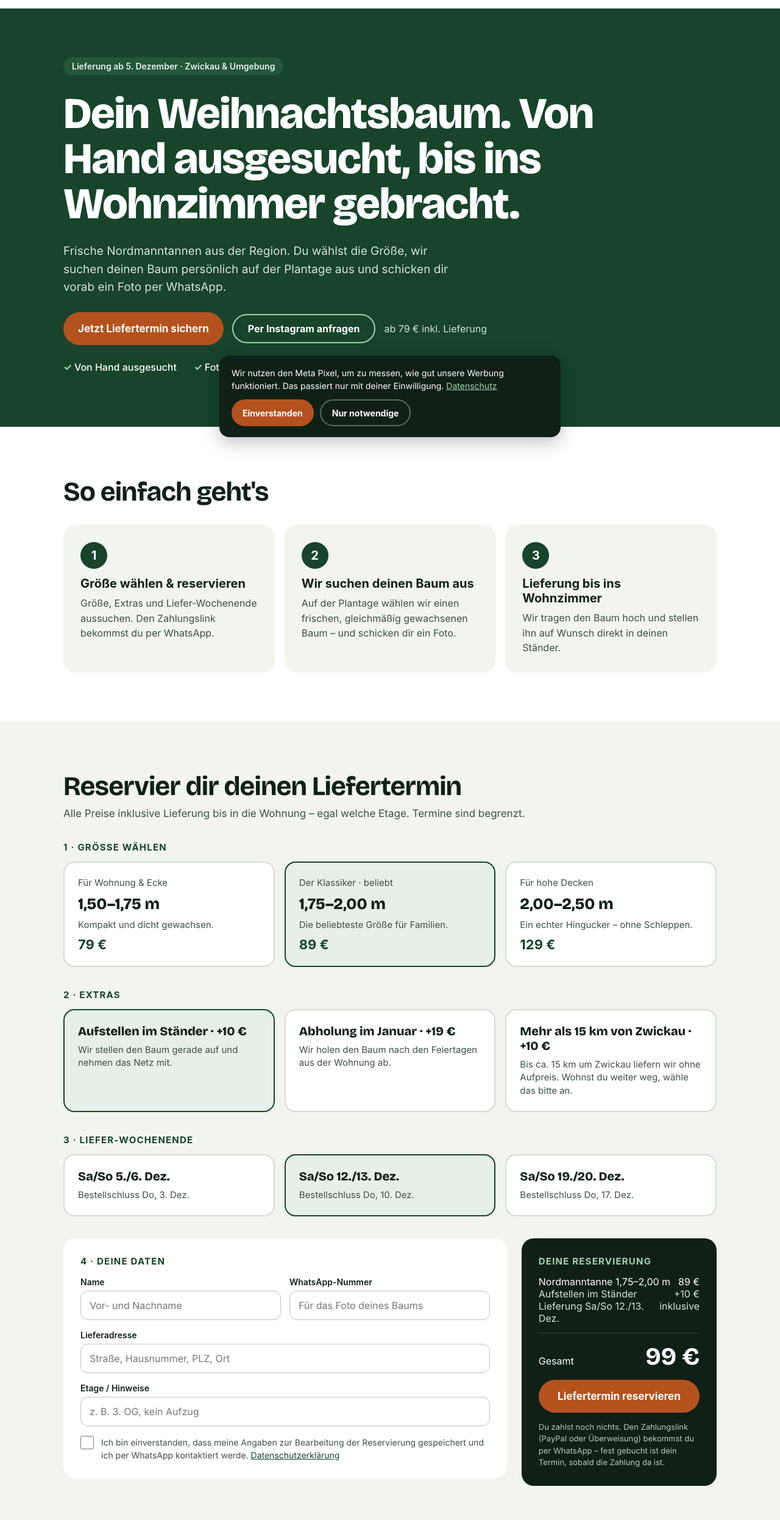
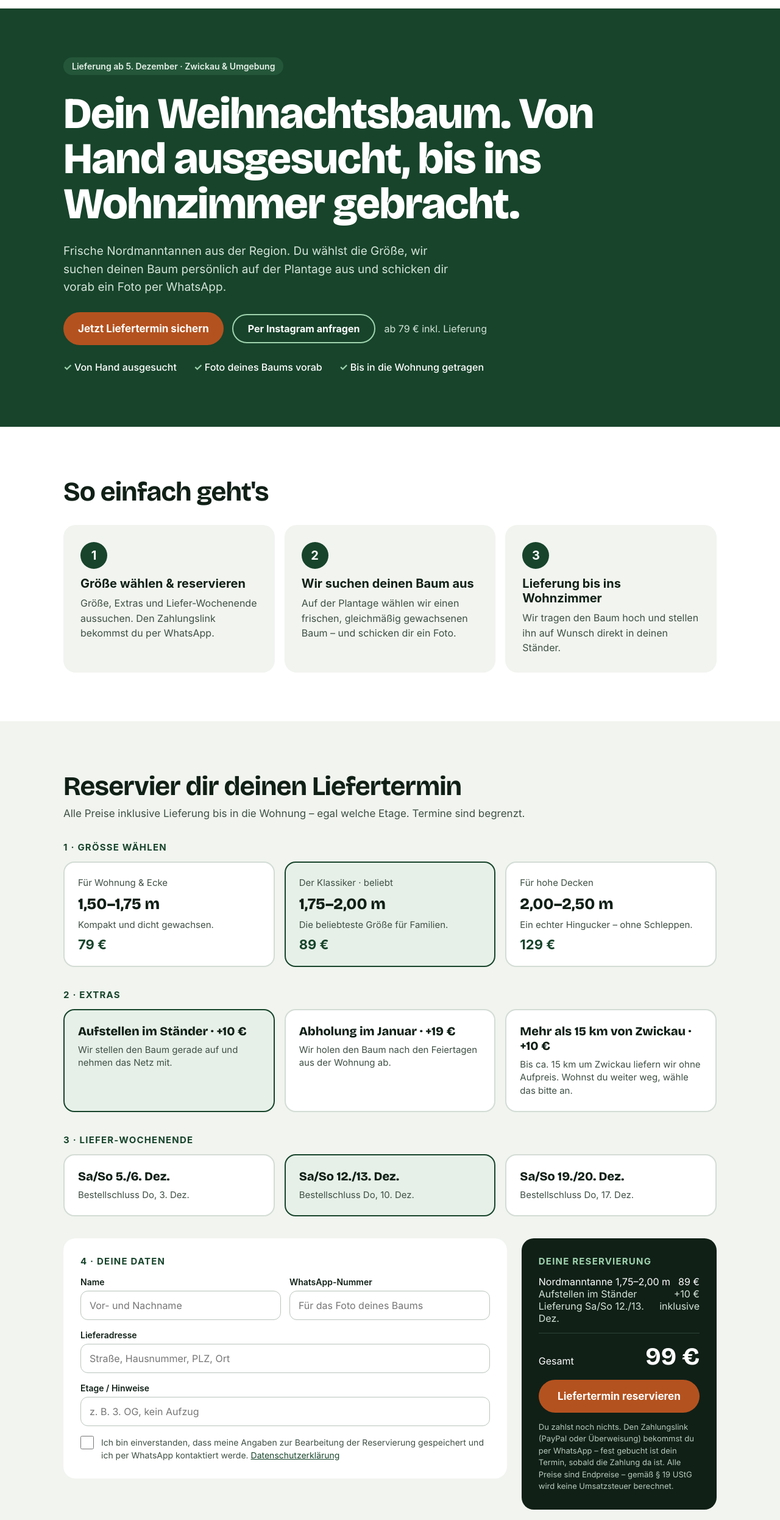
Before and after one commit to Bochmann-Dienstleistungen/tannenbote-zwickau, a plain HTML site: page index.html in a window 1280 px wide. Shown: the part 67-2560 px from the top of the page at 61% size. Drawn offline with Linux system fonts and the light colour scheme; a web font is replaced by a local one.

Commit message:
Cookie-Hinweis nur mit aktivem Pixel; §19-Hinweis bei Preisen
Co-Authored-By: Claude Opus 5.5 <noreply@anthropic.com>

```diff
--- a/index.html
+++ b/index.html
@@ -158,7 +158,7 @@ footer{background:var(--ink);color:#B8CABD;font-size:14px}footer .wrap{display:f
 <div id="lines"></div>
 <div class="tot"><span>Gesamt</span><b id="total">99 €</b></div>
 <button class="btn btn-c" type="submit" id="send">Liefertermin reservieren</button>
-<p class="small">Du zahlst noch nichts. Den Zahlungslink (PayPal oder Überweisung) bekommst du per WhatsApp – fest gebucht ist dein Termin, sobald die Zahlung da ist.</p>
+<p class="small">Du zahlst noch nichts. Den Zahlungslink (PayPal oder Überweisung) bekommst du per WhatsApp – fest gebucht ist dein Termin, sobald die Zahlung da ist. Alle Preise sind Endpreise – gemäß § 19 UStG wird keine Umsatzsteuer berechnet.</p>
 <div class="err" id="err" role="alert">Das hat leider nicht geklappt. Bitte versuch es gleich noch mal oder schreib uns auf <a href="https://instagram.com/tannenbotezwickau" target="_blank" rel="noopener">Instagram</a>.</div>
 <div class="ok" id="ok" role="status" tabindex="-1"><b>Dein Termin ist reserviert!</b><p style="margin:6px 0 0;color:var(--lt);line-height:1.5">Wir melden uns innerhalb von 24 Stunden per WhatsApp mit dem Zahlungslink.</p></div>
 </aside>
@@ -188,7 +188,7 @@ footer{background:var(--ink);color:#B8CABD;font-size:14px}footer .wrap{display:f
 (function(){
   var cb=document.getElementById('cb'),c=null;
   try{c=localStorage.getItem('tb_consent');}catch(e){}
-  if(!c)cb.style.display='flex';
+  if(!c&&/^\d+$/.test(PIXEL_ID))cb.style.display='flex';
   function set(v){try{localStorage.setItem('tb_consent',v);}catch(e){}cb.style.display='none';if(v==='yes')loadPixel();}
   document.getElementById('cb-yes').onclick=function(){set('yes');};
   document.getElementById('cb-no').onclick=function(){set('no');};
```
